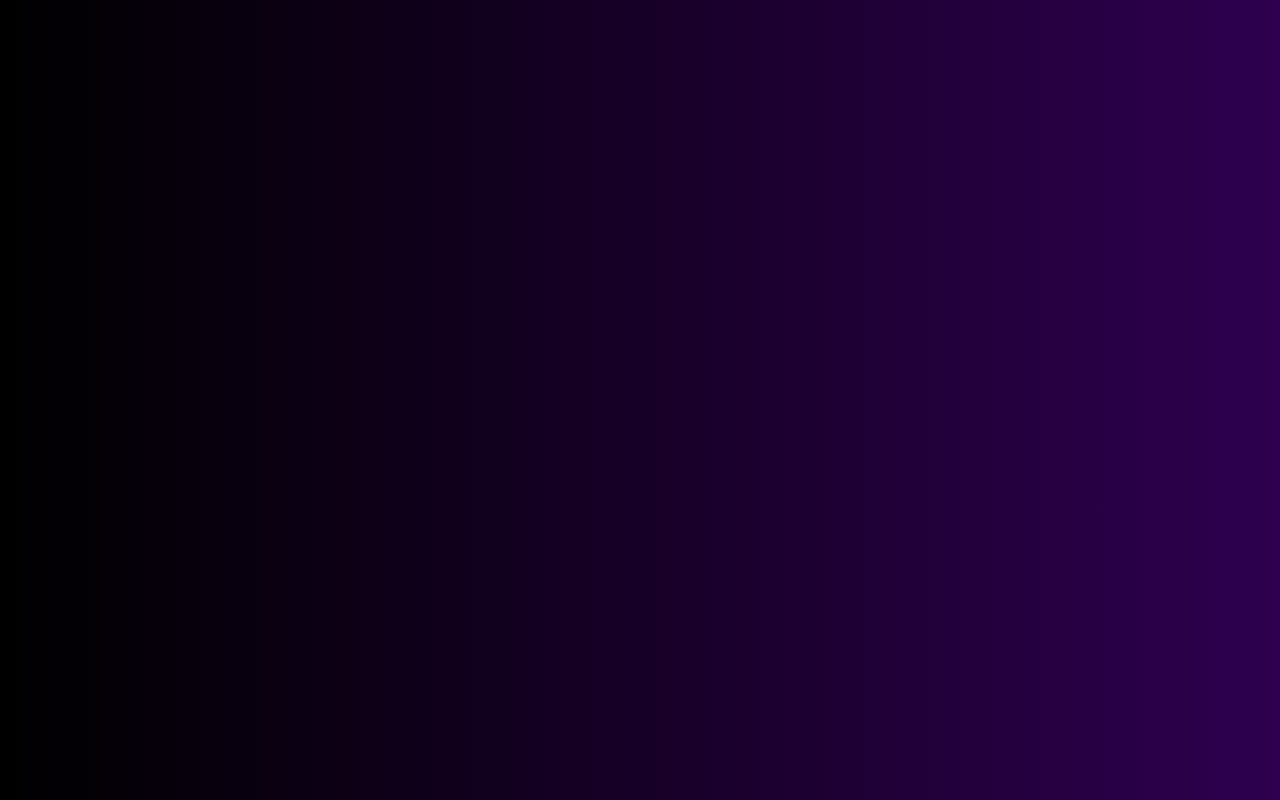
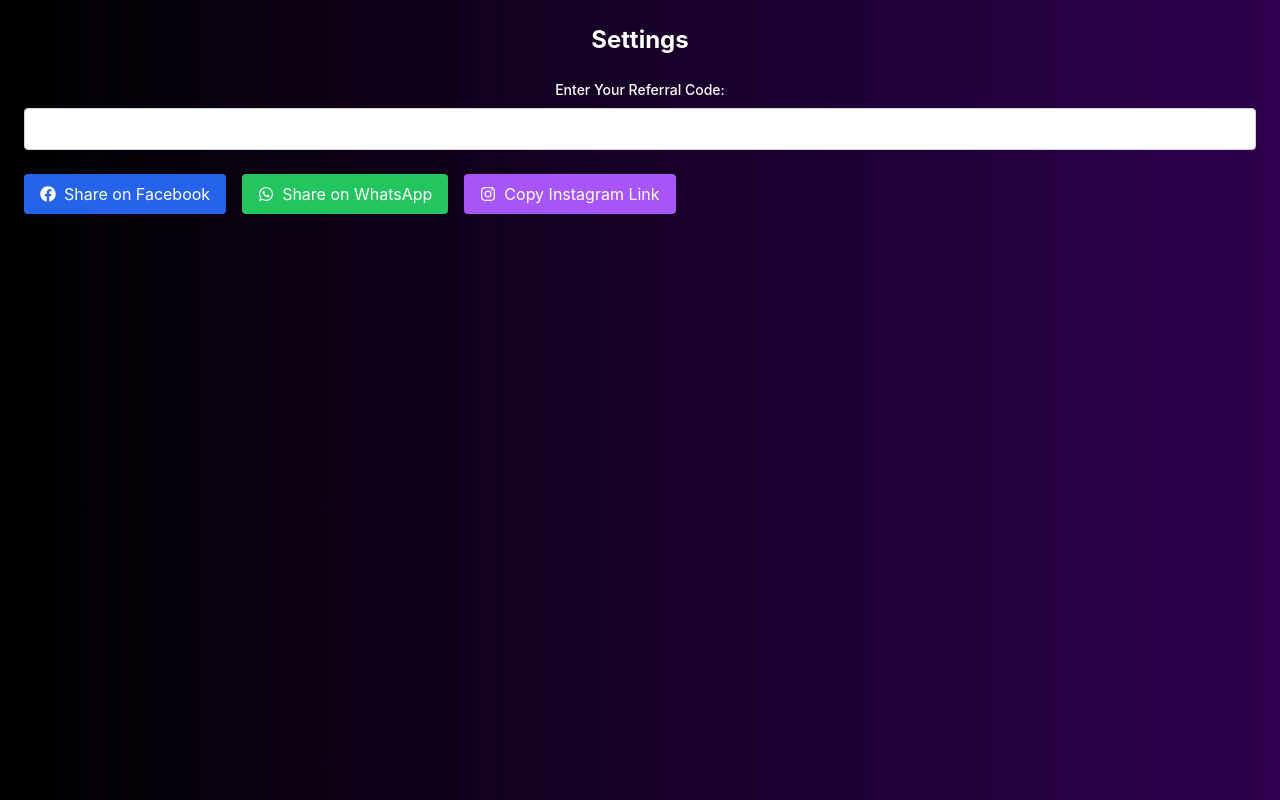
Before and after one commit to sandeep3642/Pahadi-Beats, a React (Create React App) app: page /settings in a window 1280 px wide. Before the commit this address had no page. Built offline with nearby package versions, Linux system fonts and the light colour scheme.

Commit message:
settings

```diff
--- a/src/App.js
+++ b/src/App.js
@@ -12,6 +12,7 @@ import Profile from "./components/Profile";
 import AboutArtist from "./components/AboutArtist";
 import About from "./components/About";
 import GoogleAuthCallback from "./components/GoogleAuthCallback";
+import Settings from "./components/Setting";
 
 function App() {
   return (
@@ -31,8 +32,16 @@ function App() {
             }
           />
           <Route path="/otp" element={<Otp />} />
-          <Route path="/profile" element={<Profile />} />
+          <Route
+            path="/profile"
+            element={
+              <PrivateRoute>
+                <Profile />
+              </PrivateRoute>
+            }
+          />
           <Route path="/about" element={<About />} />
+          <Route path="/settings" element={<Settings />} />
           <Route path="/aboutArtist/:id" element={<AboutArtist />} />{" "}
           {/* Corrected route */}
           <Route
--- a/src/components/Profile.js
+++ b/src/components/Profile.js
@@ -34,12 +34,15 @@ const validationSchema = Yup.object({
 const Profile = () => {
   const dispatch = useDispatch();
   const { profile, loading } = useSelector((state) => state.profile);
-  const [ setIsLoading] = useState(false); // State for spinner
-  const [profilePicPreview, setProfilePicPreview] = useState(profile?.profilePic); // State for profile picture preview
+  const [isLoading, setIsLoading] = useState(false); // Corrected state declaration
+  const [profilePicPreview, setProfilePicPreview] = useState(
+    profile?.profilePic
+  ); // State for profile picture preview
 
   useEffect(() => {
     dispatch(fetchProfile());
   }, [dispatch]);
+
   const handleSubmit = async (values, { setSubmitting }) => {
     setIsLoading(true); // Show spinner
 
@@ -95,6 +98,15 @@ const Profile = () => {
     }
   };
 
+  // Ensure profile object is not null or undefined
+  if (!profile) {
+    return (
+      <div className="flex justify-center items-center h-screen">
+        <Spinner />
+      </div>
+    );
+  }
+
   return (
     <div className="flex flex-col md:flex-row">
       <Sidebar />
@@ -111,13 +123,13 @@ const Profile = () => {
               ) : (
                 <Formik
                   initialValues={{
-                    firstName: profile?.firstName || "",
-                    lastName: profile?.lastName || "",
-                    email: profile?.email || "",
-                    phoneNumber: profile?.phoneNumber || "",
-                    dateOfBirth: profile?.dateOfBirth || "",
-                    gender: profile?.gender || "",
-                    profilePic: profile?.profilePic || "", // Ensure profilePic fallback
+                    firstName: profile.firstName || "",
+                    lastName: profile.lastName || "",
+                    email: profile.email || "",
+                    phoneNumber: profile.phoneNumber || "",
+                    dateOfBirth: profile.dateOfBirth || "",
+                    gender: profile.gender || "",
+                    profilePic: profile.profilePic || "", // Ensure profilePic fallback
                   }}
                   validationSchema={validationSchema}
                   onSubmit={handleSubmit}
@@ -163,7 +175,6 @@ const Profile = () => {
                             }
                             className="absolute bottom-0 right-0 "
                           />
-
                         </div>
                       </div>
 
@@ -242,17 +253,15 @@ const Profile = () => {
                             Phone Number
                           </label>
                           <Field name="phoneNumber">
-                            {({ field }) => (
+                            {({ field, form }) => (
                               <PhoneInput
+                                placeholder="Phone Number"
+                                className="border border-gray-300 p-3 rounded text-black w-full"
                                 {...field}
-                                defaultCountry="US"
-                                international
-                                withCountryCallingCode
-                                className="border border-gray-300 p-3 rounded text-black w-full"
-                                onChange={(value) =>
-                                  setFieldValue("phoneNumber", value)
-                                }
-                                value={profile.phoneNumber}
+                                onChange={(value) => {
+                                  form.setFieldValue("phoneNumber", value);
+                                  validateField("phoneNumber");
+                                }}
                               />
                             )}
                           </Field>
@@ -264,7 +273,6 @@ const Profile = () => {
                         </div>
                       </div>
 
-                      {/* DOB and Gender */}
                       <div className="flex flex-col md:flex-row gap-4">
                         {/* Date of Birth Field */}
                         <div className="w-full md:w-1/2">
@@ -286,7 +294,6 @@ const Profile = () => {
                             className="text-red-500 mt-1"
                           />
                         </div>
-
                         {/* Gender Field */}
                         <div className="w-full md:w-1/2">
                           <label className="text-white block mb-2 text-left">
@@ -302,9 +309,9 @@ const Profile = () => {
                             }}
                           >
                             <option value="">Select Gender</option>
-                            <option value="Male">Male</option>
-                            <option value="Female">Female</option>
-                            <option value="Other">Other</option>
+                            <option value="male">Male</option>
+                            <option value="female">Female</option>
+                            <option value="other">Other</option>
                           </Field>
                           <ErrorMessage
                             name="gender"
@@ -314,17 +321,14 @@ const Profile = () => {
                         </div>
                       </div>
 
-                      <div className="flex justify-center mt-4">
-                        <button
-                          type="submit"
-                          disabled={isSubmitting}
-                          className={`bg-purple-500 hover:bg-purple-700 text-white font-bold py-2 px-4 rounded ${
-                            isSubmitting ? "opacity-50 cursor-not-allowed" : ""
-                          }`}
-                        >
-                          {isSubmitting ? "Submitting..." : "Update Profile"}
-                        </button>
-                      </div>
+                      {/* Update Profile Button */}
+                      <button
+                        type="submit"
+                        className="bg-purple-500 hover:bg-purple-700 text-white font-bold py-2 px-4 rounded"
+                        disabled={isSubmitting}
+                      >
+                        Update Profile
+                      </button>
                     </Form>
                   )}
                 </Formik>
--- /dev/null
+++ b/src/components/Setting.js
@@ -0,0 +1,83 @@
+import React, { useState } from "react";
+import { FaFacebook, FaWhatsapp, FaInstagram } from "react-icons/fa";
+import { toast, ToastContainer } from "react-toastify";
+import "react-toastify/dist/ReactToastify.css";
+
+const Settings = () => {
+  const [referralCode, setReferralCode] = useState("");
+
+  const handleReferralCodeChange = (e) => {
+    setReferralCode(e.target.value);
+  };
+
+  const getReferralLink = () => {
+    const baseUrl = "https://yourapp.com/register";
+    return `${baseUrl}?referralCode=${encodeURIComponent(referralCode)}`;
+  };
+
+  const handleShareFacebook = () => {
+    const referralLink = getReferralLink();
+    const facebookShareUrl = `https://www.facebook.com/sharer/sharer.php?u=${encodeURIComponent(
+      referralLink
+    )}`;
+    window.open(facebookShareUrl, "_blank");
+  };
+
+  const handleShareWhatsApp = () => {
+    const referralLink = getReferralLink();
+    const whatsappShareUrl = `https://wa.me/?text=${encodeURIComponent(
+      `Join my app using this link: ${referralLink}`
+    )}`;
+    window.open(whatsappShareUrl, "_blank");
+  };
+
+  const handleCopyLink = () => {
+    const referralLink = getReferralLink();
+    navigator.clipboard.writeText(referralLink);
+    toast.success("Link copied to clipboard!");
+  };
+
+  return (
+    <div className="p-6 min-h-screen">
+      <h1 className="text-2xl font-bold mb-6">Settings</h1>
+      <div className="mb-4">
+        <label htmlFor="referralCode" className="block text-sm font-medium text-white-700 mb-2">
+          Enter Your Referral Code:
+        </label>
+        <input
+          type="text"
+          id="referralCode"
+          value={referralCode}
+          onChange={handleReferralCodeChange}
+          className="border border-gray-300 rounded p-2 w-full"
+        />
+      </div>
+      <div className="flex gap-4 mt-6">
+        <button
+          onClick={handleShareFacebook}
+          className="flex items-center gap-2 bg-blue-600 text-white px-4 py-2 rounded"
+        >
+          <FaFacebook />
+          Share on Facebook
+        </button>
+        <button
+          onClick={handleShareWhatsApp}
+          className="flex items-center gap-2 bg-green-500 text-white px-4 py-2 rounded"
+        >
+          <FaWhatsapp />
+          Share on WhatsApp
+        </button>
+        <button
+          onClick={handleCopyLink}
+          className="flex items-center gap-2 bg-purple-500 text-white px-4 py-2 rounded"
+        >
+          <FaInstagram />
+          Copy Instagram Link
+        </button>
+      </div>
+      <ToastContainer />
+    </div>
+  );
+};
+
+export default Settings;
--- a/src/redux/profileSlice.js
+++ b/src/redux/profileSlice.js
@@ -1,23 +1,37 @@
 import { createSlice, createAsyncThunk } from '@reduxjs/toolkit';
-import apiHelper from '../utils/apiHelper'; // Adjust the path based on your project structure
+import apiHelper from '../utils/apiHelper';
 
-// Async thunk to fetch profile data
-export const fetchProfile = createAsyncThunk('profile/fetchProfile', async (_, { rejectWithValue }) => {
+export const fetchProfile = createAsyncThunk(
+  'profile/fetchProfile',
+  async (_, { rejectWithValue }) => {
     try {
       const token = localStorage.getItem('token');
-    const sessionId = document.cookie.split('; ').find(row => row.startsWith('sessionId=')).split('=')[1]; // Retrieve sessionId from cookies
+      const sessionId = document.cookie
+        .split('; ')
+        .find(row => row.startsWith('sessionId='))
+        ?.split('=')[1];
+
+      if (!token || !sessionId) {
+        throw new Error('Authentication credentials missing');
+      }
+
       const headers = {
         Authorization: `Bearer ${token}`,
-      'sessionId': sessionId // Include sessionId in headers
+        sessionId: sessionId
       };
-    // Use apiHelper to make the API request
-    const data = await apiHelper('/api/user/me', 'GET', null, headers);
 
-    return data.data;  // Return the fetched data
+      const response = await apiHelper('/api/user/me', 'GET', null, headers);
+
+      if (response.status !== 200) {
+        throw new Error(response.message || 'Failed to fetch profile');
+      }
+
+      return response.data;
     } catch (error) {
       return rejectWithValue(error.message);
     }
-});
+  }
+);
 
 const profileSlice = createSlice({
   name: 'profile',
@@ -26,22 +40,28 @@ const profileSlice = createSlice({
     loading: false,
     error: null,
   },
-  reducers: {},
+  reducers: {
+    clearError: (state) => {
+      state.error = null;
+    },
+  },
   extraReducers: (builder) => {
     builder
       .addCase(fetchProfile.pending, (state) => {
         state.loading = true;
-        state.error = null;  // Reset error on new fetch
+        state.error = null;
       })
       .addCase(fetchProfile.fulfilled, (state, action) => {
         state.loading = false;
         state.profile = action.payload;
+        state.error = null;
       })
       .addCase(fetchProfile.rejected, (state, action) => {
         state.loading = false;
-        state.error = action.payload;  // Use payload from rejectWithValue
+        state.error = action.payload;
       });
   },
 });
 
+export const { clearError } = profileSlice.actions;
 export default profileSlice.reducer;
```
Lines whose indentation alone changed are shown as unchanged.
